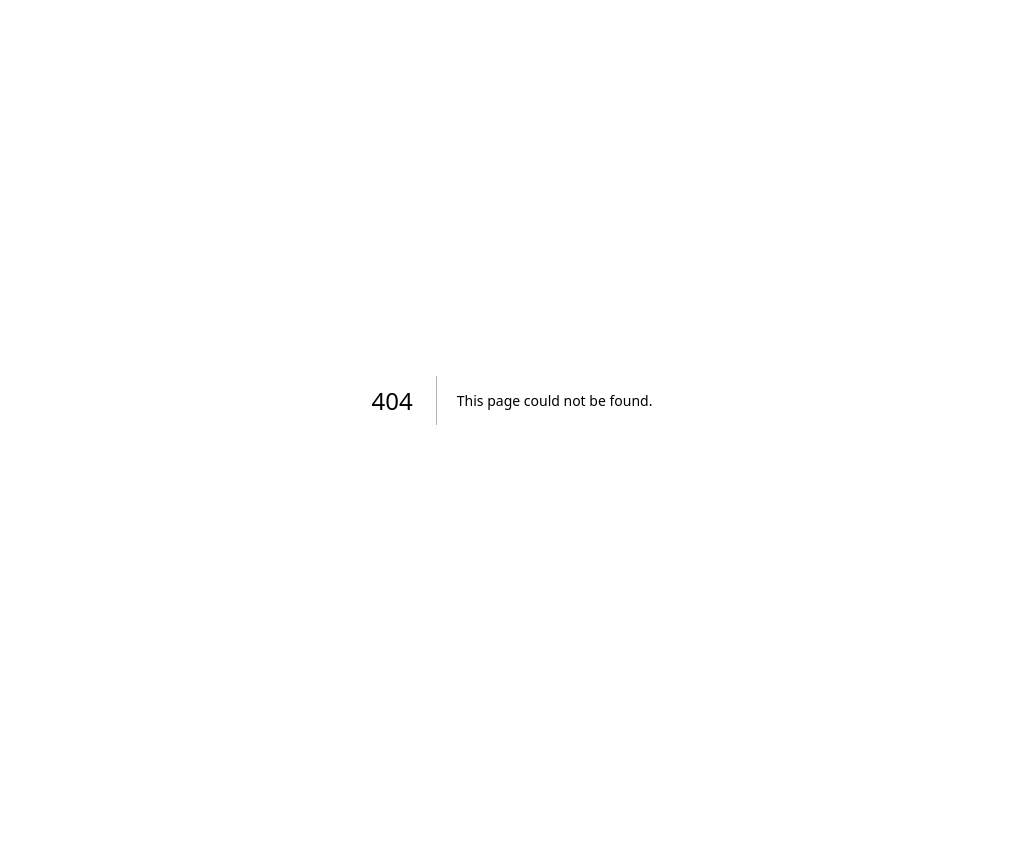
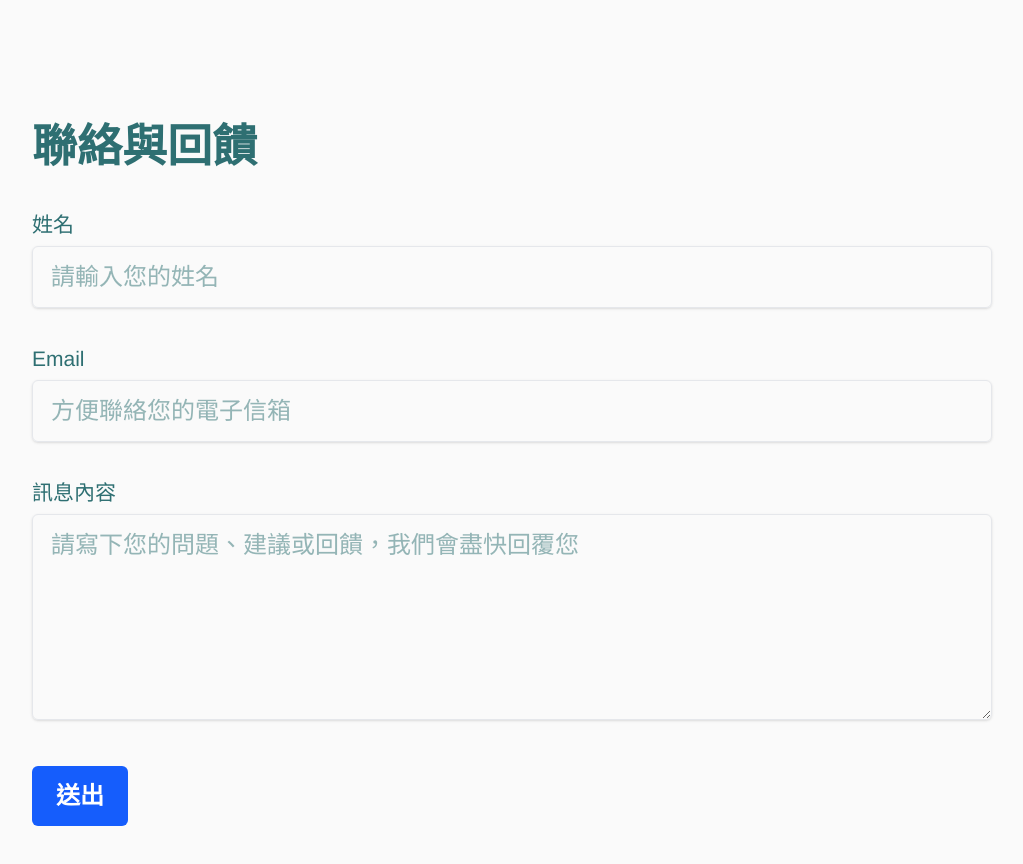
Before and after one commit to odafeng/ShadexTable, a Next.js app: page /contact in a window 1280 px wide. Before the commit this address had no page. Shown: the top 864 px of the page, without its empty margins (128-1151 px from the left). Before the commit the page ends 800 px from the top, so only its background shows below. Built offline with nearby package versions, Linux system fonts and the light colour scheme.

Commit message:
add 'contact' page

```diff
--- /dev/null
+++ b/src/app/contact/page.tsx
@@ -0,0 +1,79 @@
+"use client";
+
+import { useState } from "react";
+
+export default function ContactPage() {
+  const [name, setName] = useState("");
+  const [email, setEmail] = useState("");
+  const [message, setMessage] = useState("");
+  const [submitted, setSubmitted] = useState(false);
+
+  const handleSubmit = (e: React.FormEvent) => {
+    e.preventDefault();
+
+    // TODO: 這裡可以串 API 或發 email
+    console.log({ name, email, message });
+
+    setSubmitted(true);
+    setName("");
+    setEmail("");
+    setMessage("");
+  };
+
+  return (
+    <div className="max-w-2xl mx-auto py-20 px-4">
+      <h1 className="text-3xl font-bold mb-6">聯絡與回饋</h1>
+
+      {submitted ? (
+        <div className="text-green-600 font-medium">
+          ✅ 感謝您的回饋，我們已收到您的訊息！
+        </div>
+      ) : (
+        <form onSubmit={handleSubmit} className="space-y-6">
+          <div>
+            <label className="block text-sm font-medium">姓名</label>
+            <input
+              type="text"
+              required
+              className="mt-1 w-full border px-3 py-2 rounded shadow-sm"
+              value={name}
+              onChange={(e) => setName(e.target.value)}
+              placeholder="請輸入您的姓名"
+            />
+          </div>
+
+          <div>
+            <label className="block text-sm font-medium">Email</label>
+            <input
+              type="email"
+              required
+              className="mt-1 w-full border px-3 py-2 rounded shadow-sm"
+              value={email}
+              onChange={(e) => setEmail(e.target.value)}
+              placeholder="方便聯絡您的電子信箱"
+            />
+          </div>
+
+          <div>
+            <label className="block text-sm font-medium">訊息內容</label>
+            <textarea
+              required
+              className="mt-1 w-full border px-3 py-2 rounded shadow-sm"
+              rows={5}
+              value={message}
+              onChange={(e) => setMessage(e.target.value)}
+              placeholder="請寫下您的問題、建議或回饋，我們會盡快回覆您"
+            />
+          </div>
+
+          <button
+            type="submit"
+            className="bg-blue-600 hover:bg-blue-700 text-white font-semibold py-2 px-4 rounded"
+          >
+            送出
+          </button>
+        </form>
+      )}
+    </div>
+  );
+}
--- a/src/app/page.tsx
+++ b/src/app/page.tsx
@@ -23,39 +23,34 @@ export default function LandingPage() {
             ShadyTable
           </div>
 
-          <div className="hidden md:flex items-center gap-4">
-            <nav className="flex space-x-6 text-sm">
+          <nav className="flex space-x-6 text-sm items-center">
             <a href="/marketing/features" className="hover:text-blue-400">功能特色</a>
             <a href="/marketing/pricing" className="hover:text-blue-400">定價方案</a>
             <a href="/marketing/faq" className="hover:text-blue-400">常見問題</a>
-              <a href="/marketing/about-us" className="hover:text-blue-400">關於我們</a>
+            <a href="/marketing/about-us" className="hover:text-blue-400">關於Shady</a>
+            <a href="/contact" className="hover:text-blue-400">聯絡與回饋</a>
+
+            {/* 下拉選單 - 其他模組 */}
+            <div className="relative group">
+              <span className="hover:text-blue-400 cursor-pointer">其他模組</span>
+              <div className="absolute hidden group-hover:block bg-white text-black mt-2 py-2 w-48 rounded shadow-lg z-50">
+                <a href="/shadysurv" className="block px-4 py-2 hover:bg-gray-100">ShadySurv 生存曲線</a>
+                <a href="/shadyreg" className="block px-4 py-2 hover:bg-gray-100">ShadyReg 迴歸分析</a>
+                <a href="/shadyfigures" className="block px-4 py-2 hover:bg-gray-100">ShadyFigures 製圖工具</a>
+              </div>
+            </div>
           </nav>
 
           <SignedOut>
             <div className="flex gap-2 relative">
-    {/* 登入按鈕 */}
               <Link href="/sign-in">
-      <Button className="bg-blue-600 text-white hover:bg-blue-700 text-sm font-bold shadow-md">
-        登入
-      </Button>
+                <Button className="bg-blue-600 text-white hover:bg-blue-700 text-sm font-bold shadow-md">登入</Button>
               </Link>
-
-    {/* 註冊按鈕 + tooltip 只綁定在這裡 */}
               <div className="relative group">
                 <Link href="/sign-up?redirect_url=/step1">
-      <Button className="bg-blue-600 text-white hover:bg-blue-700 text-sm font-bold shadow-md">
-        註冊
-      </Button>
+                  <Button className="bg-blue-600 text-white hover:bg-blue-700 text-sm font-bold shadow-md">註冊</Button>
                 </Link>
-    {/* Tooltip 強化版 */}
-      <div
-      className="absolute -bottom-9 left-1/2 -translate-x-1/2
-    bg-black/80 text-white text-xs px-4 py-[6px] rounded-lg
-    shadow-xl opacity-0 group-hover:opacity-100
-    transition-all duration-300 ease-out
-    whitespace-nowrap min-w-fit text-center z-50
-    backdrop-blur-sm translate-y-1 group-hover:translate-y-0"
-    >
+                <div className="absolute -bottom-9 left-1/2 -translate-x-1/2 bg-black/80 text-white text-xs px-4 py-[6px] rounded-lg shadow-xl opacity-0 group-hover:opacity-100 transition-all duration-300 ease-out whitespace-nowrap min-w-fit text-center z-50 backdrop-blur-sm translate-y-1 group-hover:translate-y-0">
                   <span className="mr-1 text-sm">🎁</span> 立即註冊，獲得 2 點免費試用！
                 </div>
               </div>
@@ -65,14 +60,11 @@ export default function LandingPage() {
           <SignedIn>
             <div className="flex gap-2">
               <Link href="/dashboard/points">
-                  <Button className="bg-white text-[#0F172A] hover:bg-gray-100 text-sm font-semibold">
-                    控制台
-                  </Button>
+                <Button className="bg-white text-[#0F172A] hover:bg-gray-100 text-sm font-semibold">控制台</Button>
               </Link>
               <UserButton afterSignOutUrl="/" />
             </div>
           </SignedIn>
-          </div>
 
           <button className="md:hidden" onClick={() => setMenuOpen(!menuOpen)}>
             <Menu className="w-6 h-6 text-white" />
@@ -83,10 +75,23 @@ export default function LandingPage() {
       {menuOpen && (
         <div className="bg-[#0F172A] text-white md:hidden px-6 py-4 space-y-4">
           <nav className="flex flex-col space-y-2 text-sm">
-            <a href="/features" className="hover:text-blue-400">功能特色</a>
-            <a href="/pricing" className="hover:text-blue-400">定價方案</a>
-            <a href="#" className="hover:text-blue-400">常見問題</a>
-            <a href="#" className="hover:text-blue-400">關於我們</a>
+            <a href="/marketing/features" className="hover:text-blue-400">功能特色</a>
+            <a href="/marketing/pricing" className="hover:text-blue-400">定價方案</a>
+            <a href="/marketing/faq" className="hover:text-blue-400">常見問題</a>
+            <a href="/marketing/about-us" className="hover:text-blue-400">關於我們</a>
+            <a href="/contact" className="hover:text-blue-400">聯絡與回饋</a>
+
+            {/* 下拉選單 - 其他模組 */}
+            <div className="relative group">
+              <span className="hover:text-blue-400 cursor-pointer">其他模組</span>
+              <div className="absolute hidden group-hover:block bg-white text-black mt-2 py-2 w-48 rounded shadow-lg z-50">
+                <a href="/shadysurv" className="block px-4 py-2 hover:bg-gray-100">ShadySurv 生存曲線</a>
+                <a href="/shadyreg" className="block px-4 py-2 hover:bg-gray-100">ShadyReg 迴歸分析</a>
+                <a href="/shadyfigures" className="block px-4 py-2 hover:bg-gray-100">ShadyFigures 製圖工具</a>
+              </div>
+            </div>
+
+
           </nav>
 
           <SignedOut>
```
Also changed, not shown: 1 other file (tests, documents, lock files or other folders). Lines whose indentation alone changed are shown as unchanged.
